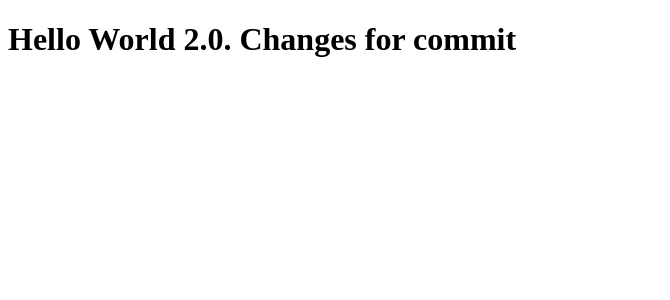
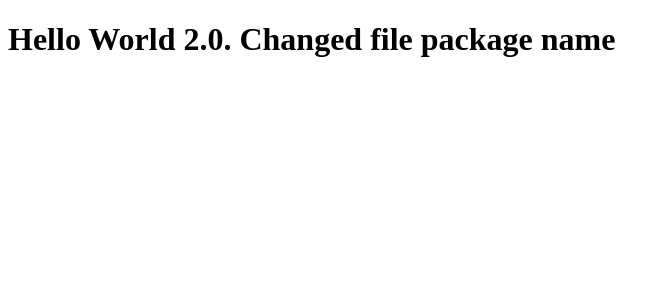
Before and after one commit to KamieShort/compendium-msw-from-scratch, a React app: page / in a window 1280 px wide. Shown: the top 300 px of the page, without its empty margins (0-670 px from the left). Built offline with nearby package versions, Linux system fonts and the light colour scheme.

Commit message:
fixing naming issue

```diff
--- a/src/App.jsx
+++ b/src/App.jsx
@@ -1,3 +1,3 @@
 export default function App() {
-  return <h1>Hello World 2.0. Changes for commit </h1>;
+  return <h1>Hello World 2.0. Changed file package name </h1>;
 }
```
